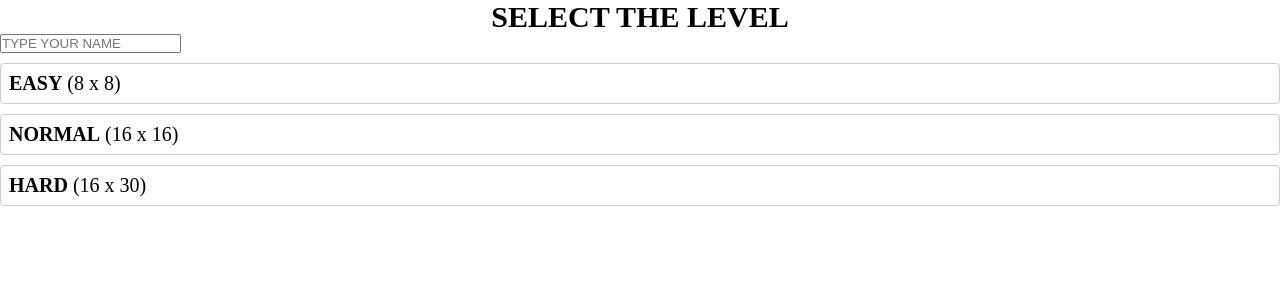
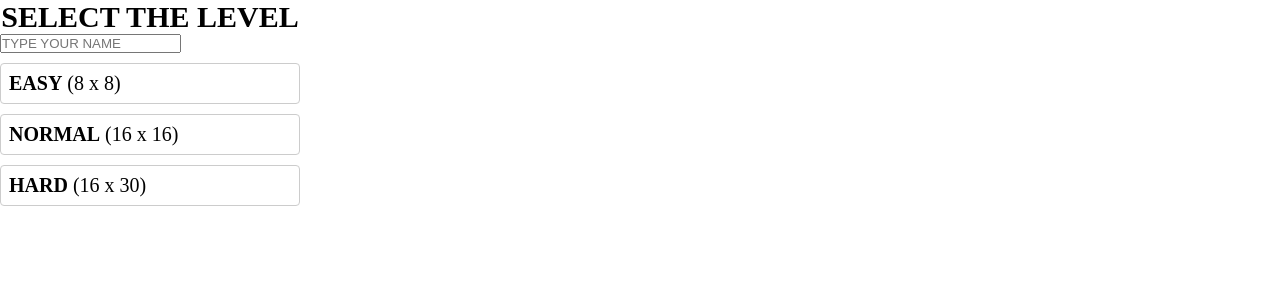
Before and after one commit to moonformeli/bomb_find, a React app: page / in a window 1280 px wide. Shown: the top 300 px of the page. Built offline with nearby package versions, Linux system fonts and the light colour scheme.

Commit message:
난이도 선택화면 크기 고정

```diff
--- a/src/components/LevelSelect/LevelSelect.scss
+++ b/src/components/LevelSelect/LevelSelect.scss
@@ -1,3 +1,7 @@
+.container {
+  width: 30rem;
+}
+
 .title {
   font-size: 3rem;
   text-align: center;
```
